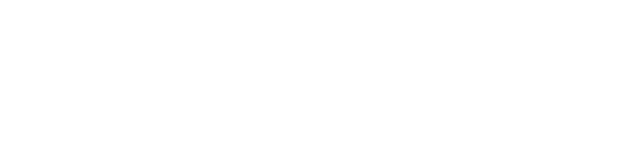
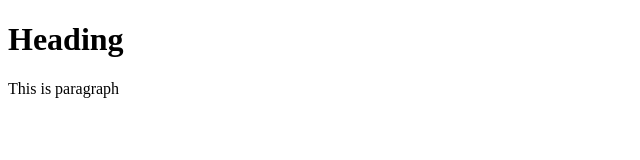
Before and after one commit to edoj2k/GitHub, a plain HTML site: page index.html in a window 1280 px wide. Shown: the whole page, without its empty margins (0-640 px from the left). Drawn offline with Linux system fonts and the light colour scheme.

Commit message:
added paragraph

```diff
--- a/index.html
+++ b/index.html
@@ -7,6 +7,7 @@
     <title>Document</title>
 </head>
 <body>
-
+    <h1>Heading</h1>
+    <p>This is paragraph</p>
 </body>
 </html>
```
